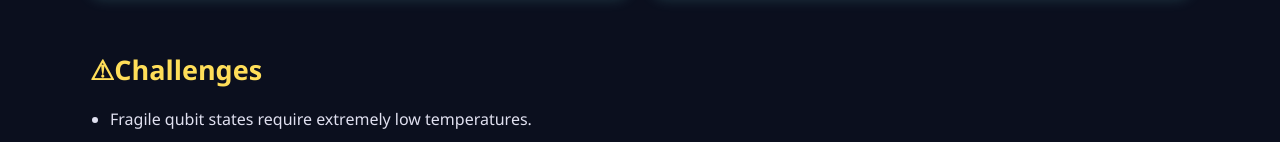
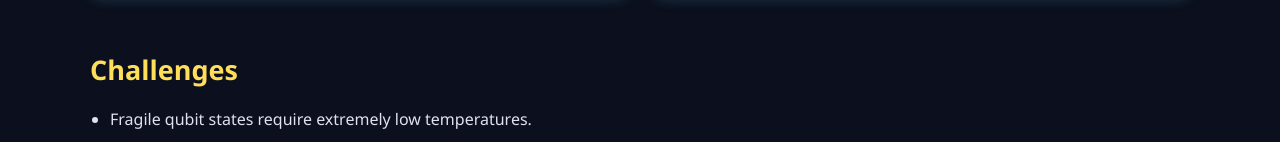
Before and after one commit to jp4950/quantum_computing_website, a plain HTML site: page index.html in a window 1280 px wide. Shown: the part 1136-1278 px from the top of the page. Drawn offline with Linux system fonts and the light colour scheme.

Commit message:
Update index.html

```diff
--- a/index.html
+++ b/index.html
@@ -63,7 +63,7 @@
     </section>
 
     <section id="challenges">
-      <h2>⚠Challenges</h2>
+      <h2>Challenges</h2>
       <ul>
         <li>Fragile qubit states require extremely low temperatures.</li>
         <li>Error correction and noise handling are difficult.</li>
```
